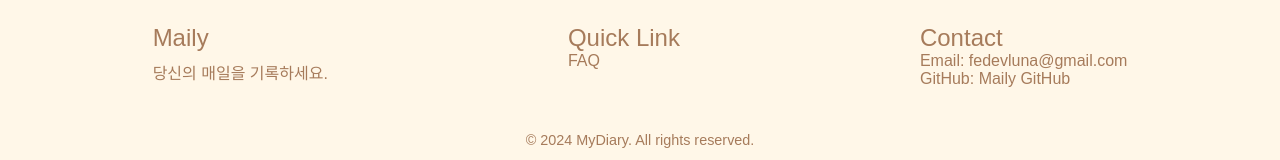
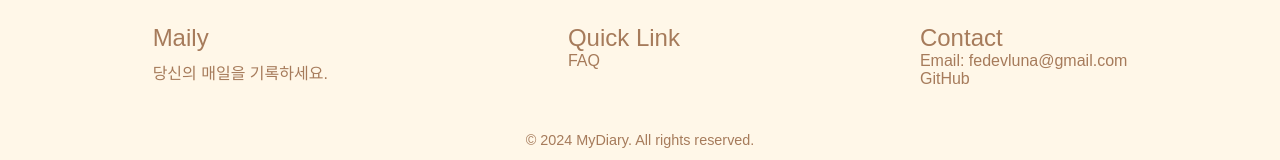
Before and after one commit to h-0y28/Maily, a React (Vite) app: page / in a window 1280 px wide. Shown: the part 1720-1880 px from the top of the page. Built offline with nearby package versions, Linux system fonts and the light colour scheme; no server answers; a web font is replaced by a local one.

Commit message:
chore: 디자인 수정

```diff
--- a/src/layout/Footer/Footer.tsx
+++ b/src/layout/Footer/Footer.tsx
@@ -27,7 +27,7 @@ const Footer = () => {
           text: "Email: fedevluna@gmail.com",
           url: "mailto:fedevluna@gmail.com",
         },
-        { text: "GitHub: Maily GitHub", url: "https://github.com/Maily" },
+        { text: "GitHub", url: "https://github.com/Maily" },
       ],
     },
   ];
```
